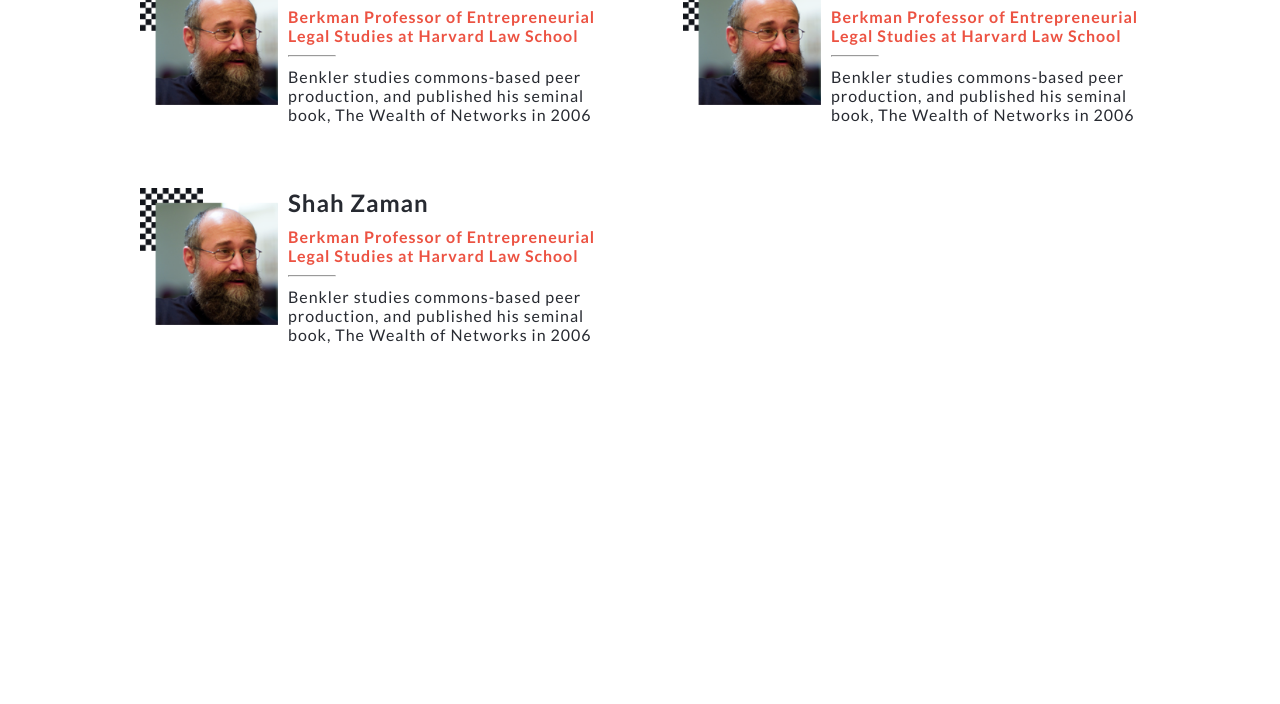
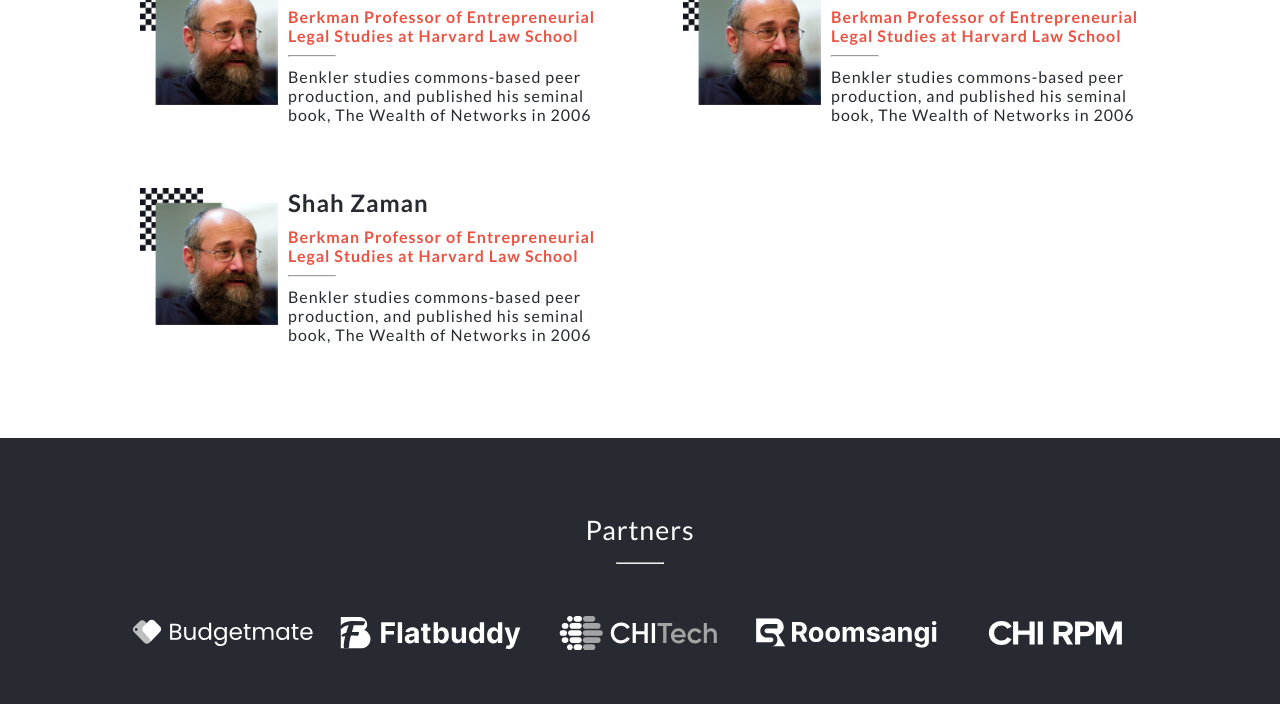
Before and after one commit to shahzaman900/module1-capstone-project, a website: page index.html in a window 1280 px wide. Shown: the part 1810-2514 px from the top of the page. Before the commit the page ends 2174 px from the top, so only its background shows below. Drawn offline with nearby package versions, Linux system fonts and the light colour scheme; files whose address does not match are found by name.

Commit message:
omplement speakers, partners, and footer html

```diff
--- a/index.html
+++ b/index.html
@@ -142,6 +142,30 @@
         </div>
       </div>
     </section>
+		<section id="partnersSection">
+			<div class="partner">
+				<div class="title">
+					<h4>Partners</h4>
+					<hr />
+				</div>
+				<div class="partners">
+					<img src="./scss/images/bugdetmate.svg" alt="">
+					<img src="./scss/images/flatbuddy.svg" alt="">
+					<img src="./scss/images/CHI_ultra_light.svg" alt="">
+					<img src="./scss/images/Roomsangi.svg" alt="">
+					<img src="./scss/images/CHI_RPM.svg" alt="">
+				</div>
+			</div>
+		</section>
+		<section id="footerSection">
+			<div class="footer">
+				<img src="./scss/images/footer_logo.svg" alt="">
+				<div class="rights">
+					<h5>2015 RoomSangi</h5>
+					<p>Unless otherwise specified, all content on the website is licensed under a Creative Commons Attribution 2.0 Korea license.</p>
+				</div>
+			</div>
+		</section>
 
 		<script src="./js/mainSpeakers.js"></script>
 		<script src="./app.js"></script>
--- a/scss/index.scss
+++ b/scss/index.scss
@@ -2,3 +2,4 @@
 @forward 'headline';
 @forward 'mainProgram';
 @forward 'mainSpeakers';
+@forward 'partners';
--- a/scss/mainSpeakers/_mainSpeakers.scss
+++ b/scss/mainSpeakers/_mainSpeakers.scss
@@ -15,7 +15,7 @@
     display: flex;
     width: 100%;
     max-width: 65rem;
-    padding: 4.625rem 0rem 0rem 0rem;
+    padding: 4.625rem 0rem 4.625rem 0rem;
     flex-direction: column;
     justify-content: center;
     align-items: center;
--- /dev/null
+++ b/scss/partners/_index.scss
@@ -0,0 +1 @@
+@forward 'partners'
--- /dev/null
+++ b/scss/partners/_partners.scss
@@ -0,0 +1,66 @@
+@mixin partnersMobile {
+  @media (max-width: 768px) {
+    @content;
+  }
+}
+
+#partnersSection {
+  display: flex;
+  padding: 3.75rem 0.625rem;
+  flex-direction: column;
+  justify-content: center;
+  align-items: center;
+  gap: 0.625rem;
+  background: #272A31;
+
+  .partner {
+    display: flex;
+    flex-direction: column;
+    align-items: center;
+    gap: 2.625rem;
+
+    .title {
+      display: flex;
+      padding: 0.625rem;
+      flex-direction: column;
+      align-items: center;
+      gap: 0.625rem;
+
+      h4 {
+        color: #FFF;
+        font-size: 1.67394rem;
+        font-weight: 500;
+        line-height: 2.75rem;
+        letter-spacing: 0.05981rem;
+      }
+
+      hr {
+        width: 3rem;
+        height: 0rem;
+        color: #EC5242;
+      }
+    }
+
+    .partners {
+      display: flex;
+      width: 100%;
+      max-width: 65rem;
+      justify-content: center;
+      align-items: center;
+      align-content: flex-start;
+      gap: 2rem 1.5rem;
+      flex-wrap: wrap;
+
+      img {
+        display: flex;
+        width: 11.5rem;
+        height: 2.125rem;
+        padding: 0rem 0.11081rem 0.00181rem 0rem;
+        justify-content: center;
+        align-items: flex-end;
+        flex-shrink: 0;
+        color: #FFF;
+      }
+    }
+  }
+}
```
Also changed, not shown: dist/index.css, scss/dist/index.css, scss/images/CHI_RPM.svg (added), scss/images/CHI_ultra_light.svg (added), scss/images/Roomsangi.png (added), scss/images/Roomsangi.svg (added), scss/images/bugdetmate.svg (added), scss/images/flatbuddy.svg (added), scss/images/footer_logo.svg (added), scss/images/speaker_01.png (renamed from scss/images/speaker_01 1.png), scss/mainSpeakers/dist/_mainSpeakers.css, scss/partners/dist/_index.css (added), scss/partners/dist/_partners.css (added), 1 other file.
